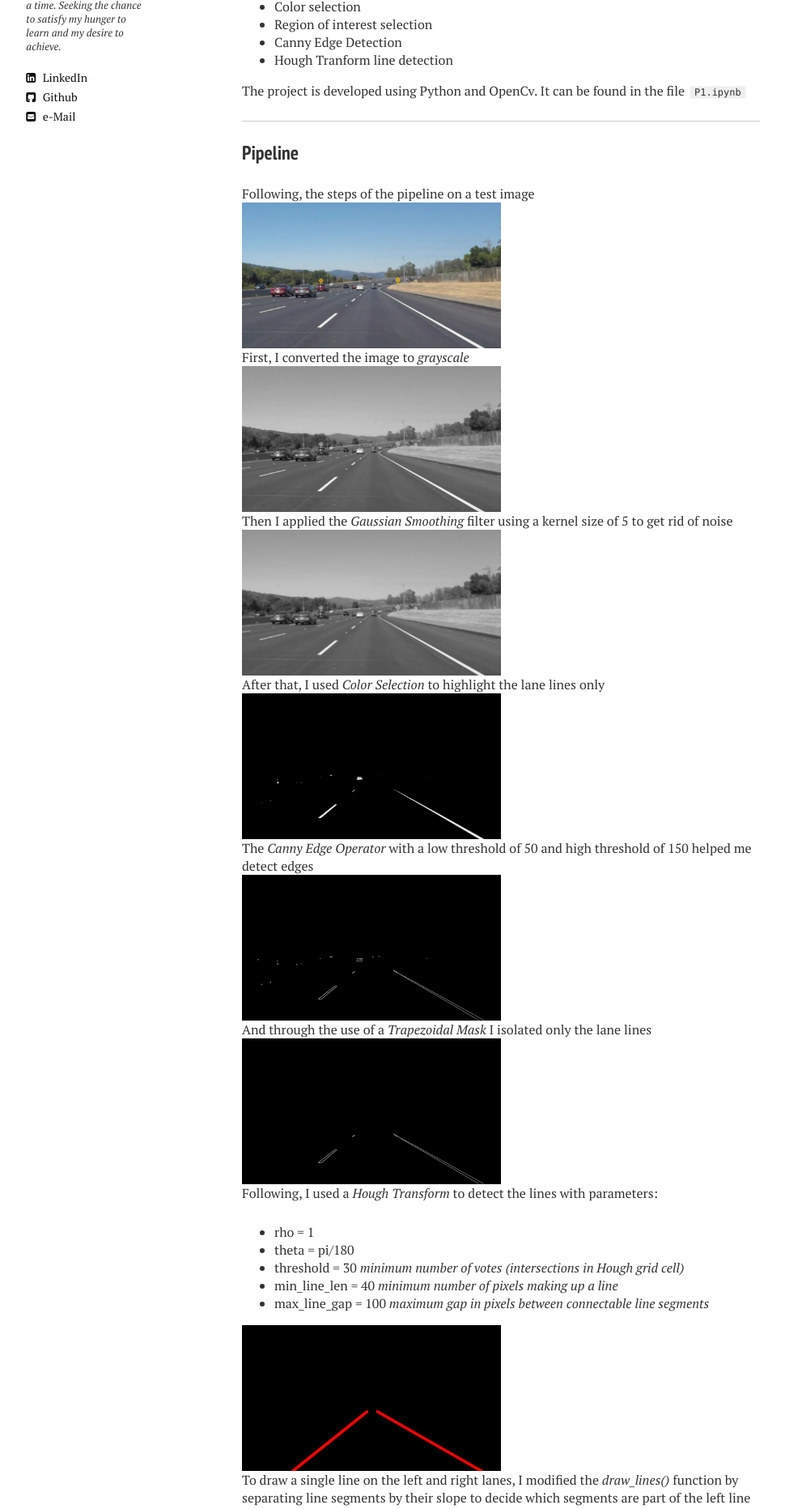
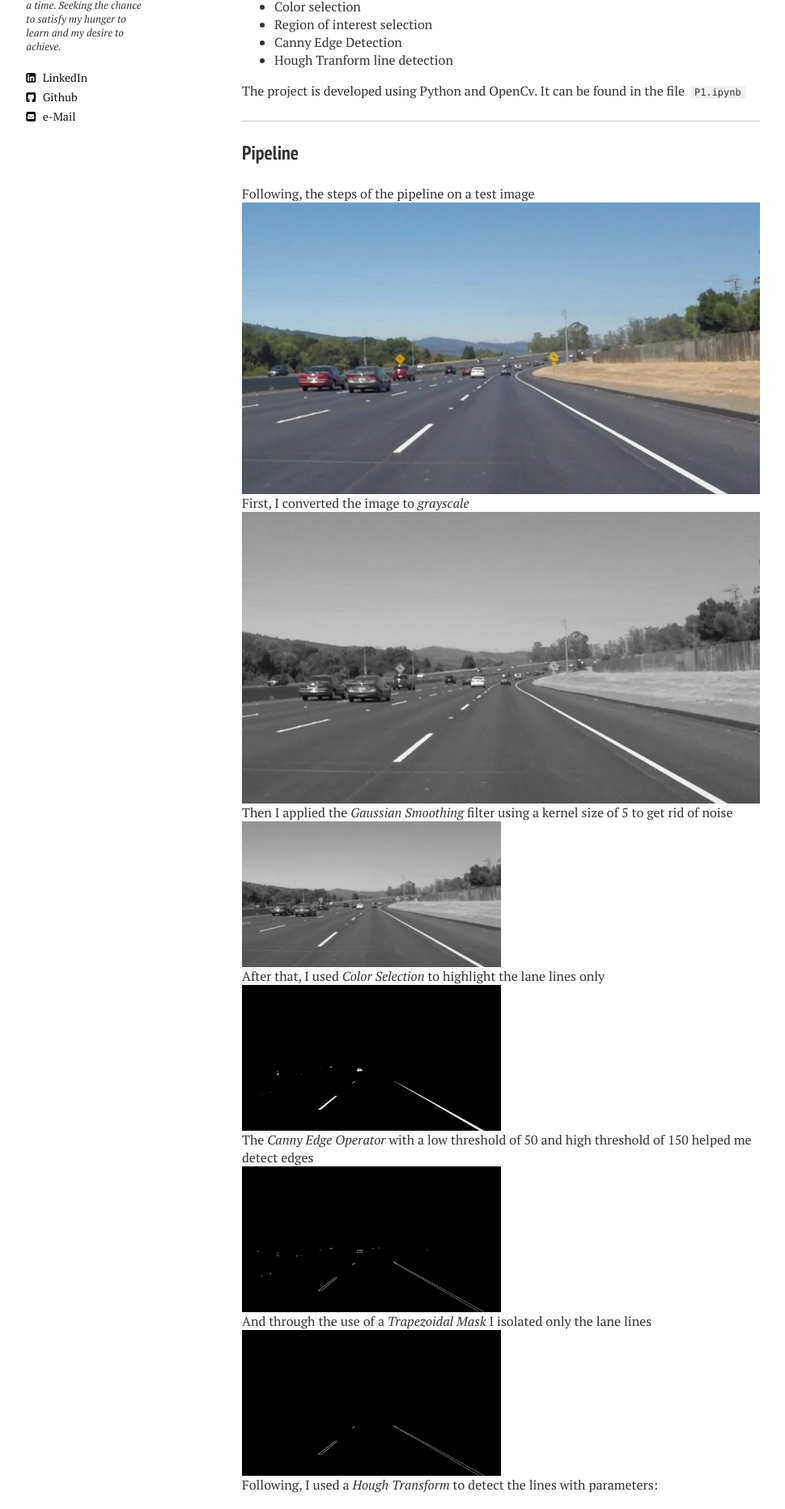
Before and after one commit to IacopomC/iacopomc.github.io, a Jekyll site: the page built from _projects/2020-07-13-lane-finding-project.md, in a window 1280 px wide. Shown: the part 370-2233 px from the top of the page at 81% size, without its empty margins (21-991 px from the left). Built offline with Jekyll 4.4.1, drawn with Linux system fonts in a browser that asks for light colours; nearby versions of some CDN libraries.

Commit message:
Remove width 50% for image

```diff
--- a/_projects/2020-07-13-lane-finding-project.md
+++ b/_projects/2020-07-13-lane-finding-project.md
@@ -27,11 +27,11 @@ The project is developed using Python and OpenCv. It can be found in the file `P
 
 Following, the steps of the pipeline on a test image
 
-<img src="{{ site.url }}/assets/images/lane-finding-project/solidWhiteCurve.jpg" width="50%">
+<img src="{{ site.url }}/assets/images/lane-finding-project/solidWhiteCurve.jpg">
 
 First, I converted the image to *grayscale*
 
-<img src="{{ site.url }}/assets/images/lane-finding-project/grayscale.jpg" width="50%">
+<img src="{{ site.url }}/assets/images/lane-finding-project/grayscale.jpg">
 
 Then I applied the *Gaussian Smoothing* filter using a kernel size of 5 to get rid of noise
 
```
